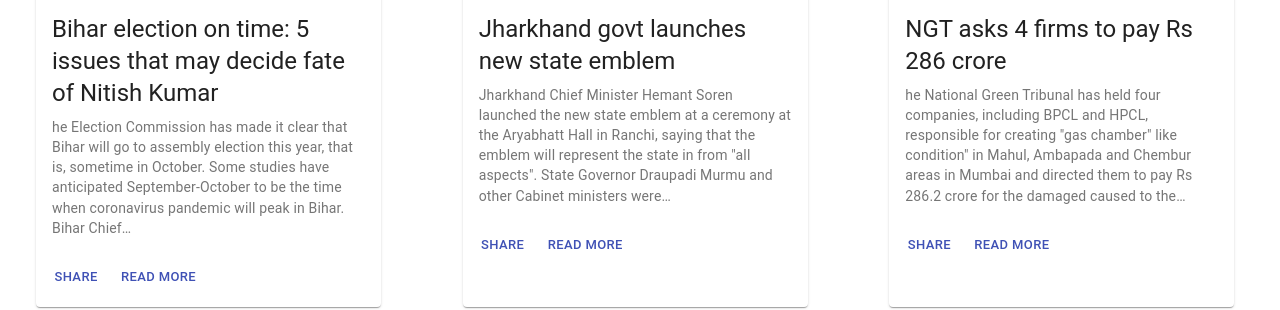
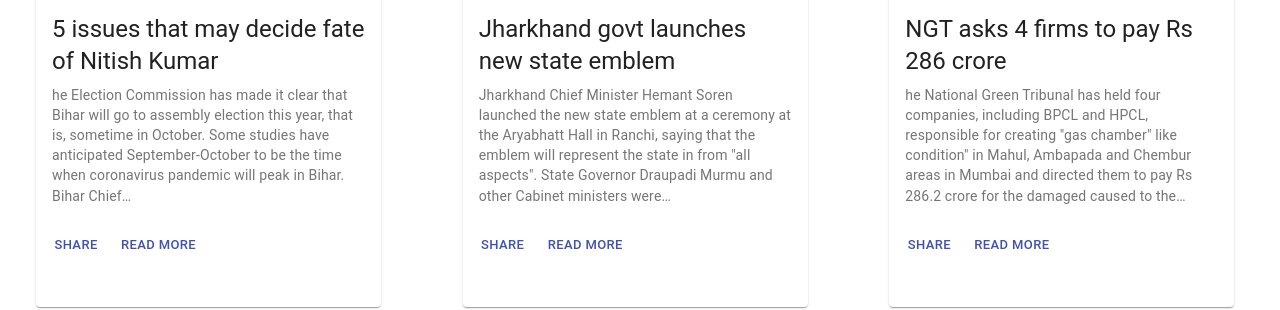
Before and after one commit to youngheart12/gatsby-starter, a Gatsby site: page / in a window 1280 px wide. Shown: the part 159-469 px from the top of the page. Built offline with nearby package versions, Linux system fonts and the light colour scheme; Gatsby itself is replaced by a stand-in of ours.

Commit message:
Update Blog “bihar-election-on-time-5-issues-that-may-decide-fate-of-nitish-kumar”

```diff
--- a/blog/bihar-election-on-time-5-issues-that-may-decide-fate-of-nitish-kumar.md
+++ b/blog/bihar-election-on-time-5-issues-that-may-decide-fate-of-nitish-kumar.md
@@ -1,7 +1,7 @@
 ---
 path: /blog/bihar-election
 date: 2020-08-14T11:38:27.178Z
-title: "Bihar election on time: 5 issues that may decide fate of Nitish Kumar"
+title: 5 issues that may decide fate of Nitish Kumar
 identifier: blog
 thumbnail: https://res.cloudinary.com/dilipcloudforcms/image/upload/c_fit,h_320,w_390/v1597405239/nitish_kj29tc.jpg
 ---
```
